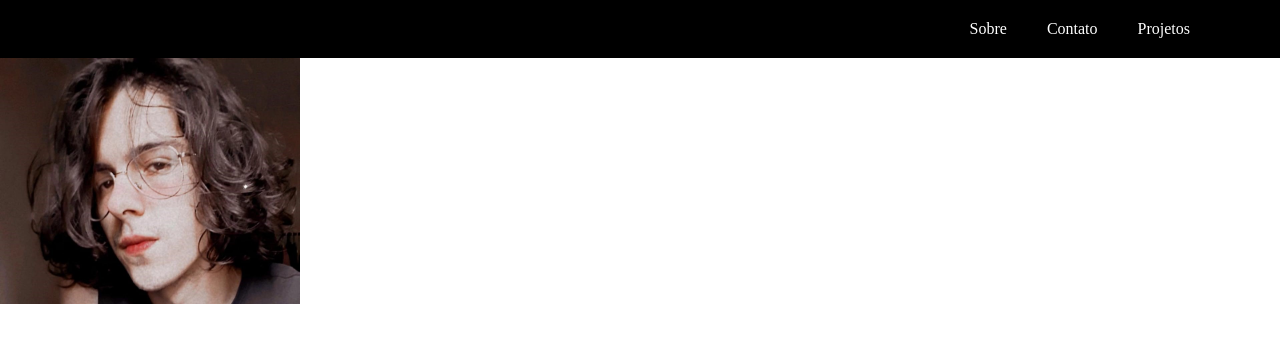
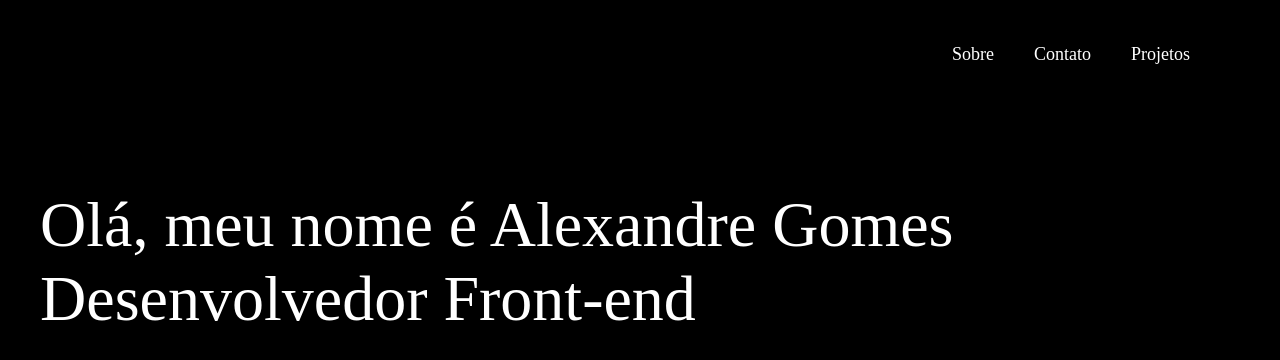
Before and after one commit to Alexandregv1080p/Portf-lio, a plain HTML site: page index.html in a window 1280 px wide. Drawn offline with Linux system fonts and the light colour scheme.

Commit message:
mexendo no nav

```diff
--- a/css.css
+++ b/css.css
@@ -1,11 +1,15 @@
 *{
     margin:0;
     padding:0;
+}
+body{
+    background-color: black;
 }
 header{
     width: 100%;
     background-color: black;
     color: white;
+    padding: 20px 0;
 }
 .list{
     display: flex;
@@ -16,7 +20,20 @@ header{
 .list li{
     margin:20px;
     list-style: none;
+    font-size: 1.125rem;
+    line-height: 1.75rem;
 }
 .foto-perfil{
     width: 300px;
 }
+nav{
+    width: 100%;
+    background-color: black;
+    color: white;
+}
+nav p{
+    font-size: 4rem;
+}
+.container-1{
+    margin: 80px 40px;
+}
--- a/index.html
+++ b/index.html
@@ -16,7 +16,12 @@
         </ul>
     </header>
     <nav>
-        <img src="imgs/foto-perfil-cortada.jpg" alt="" srcset="" class="foto-perfil">
+        <section class="container-1 relative">
+            <article class="art">
+                <p>Olá, meu nome é Alexandre Gomes</p>
+                <p>Desenvolvedor Front-end</p>
+            </article>
+        </section>
     </nav>
     <footer>
 
```
